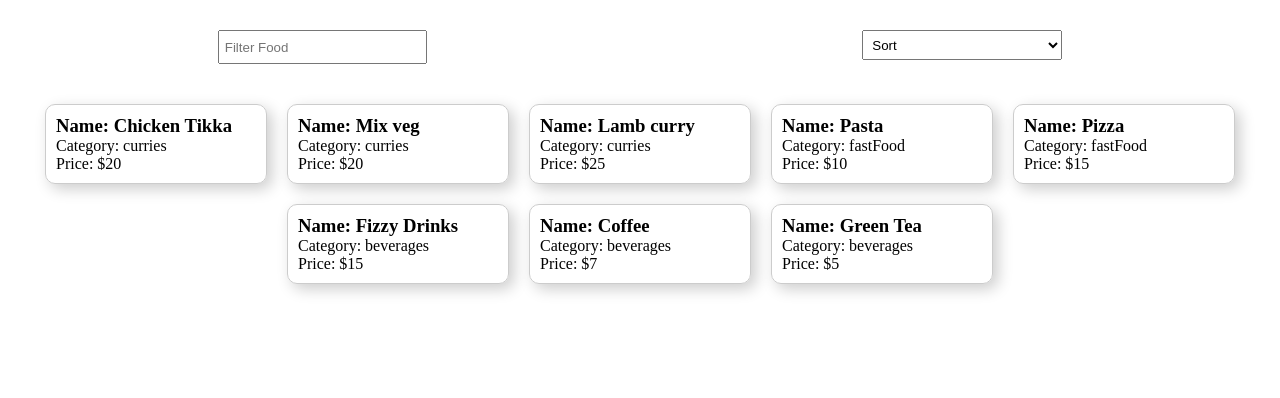
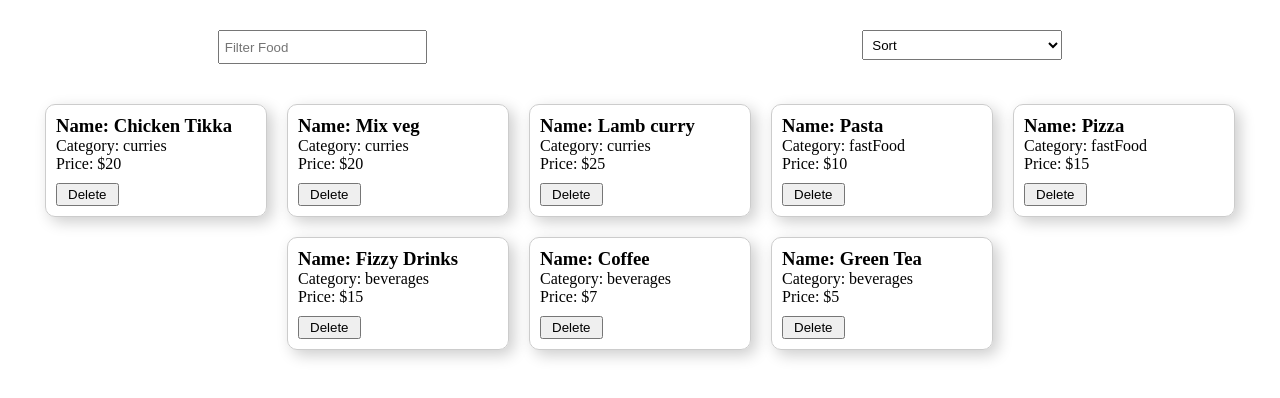
Before and after one commit to ashisohail/react-filter-sort, a React (Vite) app: page / in a window 1280 px wide. Shown: the top 398 px of the page. Built offline with nearby package versions, Linux system fonts and the light colour scheme.

Commit message:
Added delete product functionality.

```diff
--- a/src/components/ProductCard.jsx
+++ b/src/components/ProductCard.jsx
@@ -1,11 +1,21 @@
 import "./ProductCard.css";
 
-function ProductCard({ name, category, price }) {
+function ProductCard({ name, category, price, index, setFilteredProducts }) {
   return (
     <div className="product-card">
       <h3>Name: {name}</h3>
       <p>Category: {category}</p>
       <p>Price: ${price}</p>
+      <button
+        className="btn"
+        onClick={() =>
+          setFilteredProducts((preProducts) => {
+            return preProducts.filter((product, ind) => index !== ind);
+          })
+        }
+      >
+        Delete
+      </button>
     </div>
   );
 }
--- a/src/components/Products.css
+++ b/src/components/Products.css
@@ -9,3 +9,8 @@
   justify-content: space-around;
   flex-wrap: wrap;
 }
+
+.btn {
+  margin-top: 10px;
+  padding: 2px 10px;
+}
--- a/src/components/Products.jsx
+++ b/src/components/Products.jsx
@@ -56,13 +56,15 @@ function Products() {
         />
       </div>
       <ul className="productcard-container">
-        {filteredProducts.map((product) => {
+        {filteredProducts.map((product, index) => {
           return (
             <ProductCard
               key={product.name}
               name={product.name}
               category={product.category}
               price={product.price}
+              index={index}
+              setFilteredProducts={setFilteredProducts}
             />
           );
         })}
```
